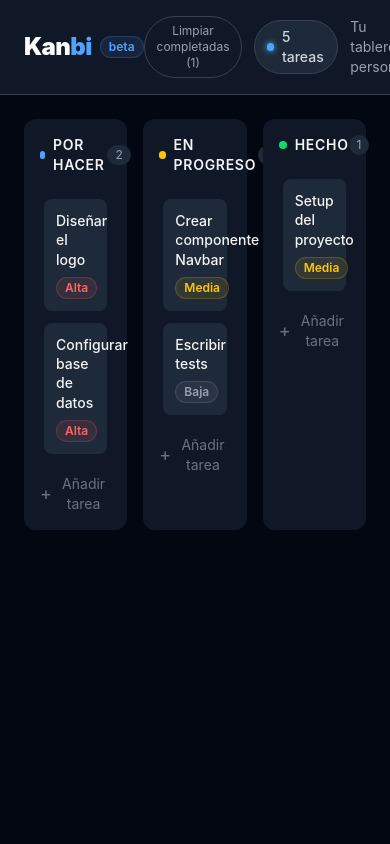
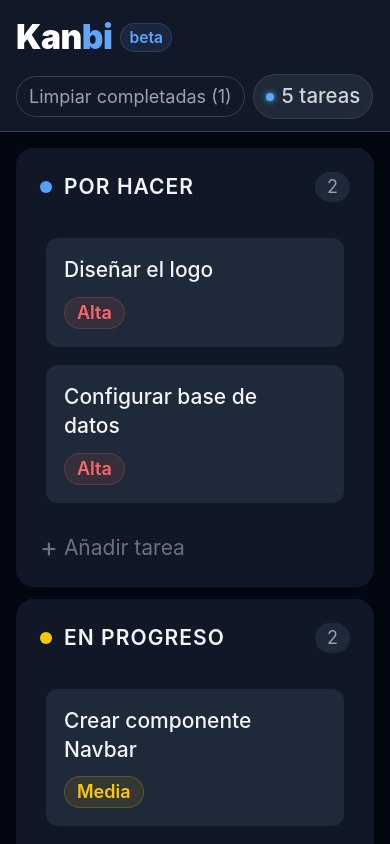
Before and after one commit to claramontano/kanbi, a React (Vite) app: page / in a window 390 px wide. Shown: the top 844 px of the page. Built offline with nearby package versions, Linux system fonts and the light colour scheme.

Commit message:
fix: single column layout on mobile

```diff
--- a/src/components/Board.jsx
+++ b/src/components/Board.jsx
@@ -39,13 +39,8 @@ function Board({ onTaskCountChange, onDoneCountChange, clearDone, onClearDoneDon
         localStorage.setItem('kanbi-tasks', JSON.stringify(tasks))
     }, [tasks])
 
-    useEffect(() => {
-        onTaskCountChange(tasks.length)
-    }, [tasks])
-
-    useEffect(() => {
-        onDoneCountChange(tasks.filter(t => t.column === 'done').length)
-    }, [tasks])
+    useEffect(() => { onTaskCountChange(tasks.length) }, [tasks])
+    useEffect(() => { onDoneCountChange(tasks.filter(t => t.column === 'done').length) }, [tasks])
 
     useEffect(() => {
         if (clearDone) {
@@ -53,6 +48,7 @@ function Board({ onTaskCountChange, onDoneCountChange, clearDone, onClearDoneDon
             onClearDoneDone()
         }
     }, [clearDone])
+
     function handleDragStart({ active }) {
         setActiveTask(tasks.find(t => t.id === active.id) || null)
     }
@@ -60,12 +56,10 @@ function Board({ onTaskCountChange, onDoneCountChange, clearDone, onClearDoneDon
     function handleDragEnd({ active, over }) {
         setActiveTask(null)
         if (!over) return
-
         const activeId = active.id
         const overId = over.id
         if (activeId === overId) return
 
-        // Soltado sobre una columna
         if (COLUMN_IDS.includes(overId)) {
             setTasks(prev => prev.map(t =>
                 t.id === activeId ? { ...t, column: overId } : t
@@ -73,23 +67,18 @@ function Board({ onTaskCountChange, onDoneCountChange, clearDone, onClearDoneDon
             return
         }
 
-        // Soltado sobre una tarjeta
         setTasks(prev => {
             const activeTask = prev.find(t => t.id === activeId)
             const overTask = prev.find(t => t.id === overId)
             if (!activeTask || !overTask) return prev
-
             const targetColumn = overTask.column
-
             const updated = prev.map(t =>
                 t.id === activeId ? { ...t, column: targetColumn } : t
             )
-
             const columnTasks = updated.filter(t => t.column === targetColumn)
             const oldIndex = columnTasks.findIndex(t => t.id === activeId)
             const newIndex = columnTasks.findIndex(t => t.id === overId)
             const reordered = arrayMove(columnTasks, oldIndex, newIndex)
-
             return [
                 ...updated.filter(t => t.column !== targetColumn),
                 ...reordered
@@ -112,8 +101,13 @@ function Board({ onTaskCountChange, onDoneCountChange, clearDone, onClearDoneDon
             onDragStart={handleDragStart}
             onDragEnd={handleDragEnd}
         >
-            <div className="p-6">
-                <div className="grid grid-cols-3 gap-4">
+            {/* Móvil: columnas apiladas | Desktop: 3 columnas en fila */}
+            <div style={{ padding: '16px' }}>
+                <div style={{
+                    display: 'grid',
+                    gridTemplateColumns: 'repeat(auto-fit, minmax(min(280px, 100%), 1fr))',
+                    gap: '12px',
+                }}>
                     {columns.map(column => (
                         <Column
                             key={column.id}
@@ -128,8 +122,17 @@ function Board({ onTaskCountChange, onDoneCountChange, clearDone, onClearDoneDon
 
             <DragOverlay>
                 {activeTask && (
-                    <div className="bg-gray-800 rounded-lg p-3 shadow-2xl ring-1 ring-blue-400/50 rotate-1">
-                        <p className="text-sm text-gray-100 font-medium">{activeTask.title}</p>
+                    <div style={{
+                        background: '#1f2937',
+                        borderRadius: '8px',
+                        padding: '12px',
+                        boxShadow: '0 25px 50px rgba(0,0,0,0.5)',
+                        outline: '1px solid rgba(96,165,250,0.4)',
+                        transform: 'rotate(1deg)',
+                    }}>
+                        <p style={{ fontSize: '14px', color: '#f3f4f6', fontWeight: 500 }}>
+                            {activeTask.title}
+                        </p>
                     </div>
                 )}
             </DragOverlay>
--- a/src/components/Navbar.jsx
+++ b/src/components/Navbar.jsx
@@ -1,31 +1,63 @@
 function Navbar({ taskCount, doneCount, onClearDone }) {
     return (
-        <nav className="bg-gray-900 border-b border-gray-700 px-6 py-4 flex items-center justify-between">
-            <div className="flex items-center gap-2">
-                <span className="text-2xl font-black text-white tracking-tight">
-                    Kan<span className="text-blue-400">bi</span>
+        <nav style={{
+            background: '#111827',
+            borderBottom: '1px solid #374151',
+            padding: '12px 16px',
+            display: 'flex',
+            alignItems: 'center',
+            justifyContent: 'space-between',
+            gap: '12px',
+            flexWrap: 'wrap',
+        }}>
+            {/* Logo */}
+            <div style={{ display: 'flex', alignItems: 'center', gap: '8px', flexShrink: 0 }}>
+                <span style={{ fontSize: '1.4rem', fontWeight: 900, color: 'white', letterSpacing: '-0.5px' }}>
+                    Kan<span style={{ color: '#60a5fa' }}>bi</span>
                 </span>
-                <span className="text-xs bg-blue-400/10 text-blue-400 border border-blue-400/20 rounded-full px-2 py-0.5 font-semibold">
-                    beta
-                </span>
+                <span style={{
+                    fontSize: '0.65rem', background: 'rgba(96,165,250,0.1)',
+                    color: '#60a5fa', border: '1px solid rgba(96,165,250,0.2)',
+                    borderRadius: '999px', padding: '2px 8px', fontWeight: 600
+                }}>beta</span>
             </div>
 
-            <div className="flex items-center gap-3">
+            {/* Controles */}
+            <div style={{ display: 'flex', alignItems: 'center', gap: '8px', flexWrap: 'wrap' }}>
                 {doneCount > 0 && (
                     <button
                         onClick={onClearDone}
-                        className="text-xs text-gray-400 hover:text-red-400 border border-gray-700 hover:border-red-400/30 rounded-full px-3 py-1.5 transition-all"
+                        style={{
+                            fontSize: '0.75rem', color: '#9ca3af',
+                            border: '1px solid #374151', borderRadius: '999px',
+                            padding: '6px 12px', background: 'transparent',
+                            cursor: 'pointer', whiteSpace: 'nowrap',
+                            transition: 'color 0.2s, border-color 0.2s',
+                        }}
+                        onMouseEnter={e => { e.target.style.color = '#f87171'; e.target.style.borderColor = 'rgba(248,113,113,0.3)' }}
+                        onMouseLeave={e => { e.target.style.color = '#9ca3af'; e.target.style.borderColor = '#374151' }}
                     >
                         Limpiar completadas ({doneCount})
                     </button>
                 )}
-                <div className="flex items-center gap-2 bg-gray-800 rounded-full px-3 py-1.5 border border-gray-700">
-                    <span className="w-2 h-2 rounded-full bg-blue-400 shadow-[0_0_6px_#38bdf8]"></span>
-                    <span className="text-sm text-gray-300 font-medium">
+
+                <div style={{
+                    display: 'flex', alignItems: 'center', gap: '8px',
+                    background: '#1f2937', borderRadius: '999px',
+                    padding: '6px 12px', border: '1px solid #374151',
+                }}>
+                    <span style={{
+                        width: '8px', height: '8px', borderRadius: '50%',
+                        background: '#60a5fa', boxShadow: '0 0 6px #38bdf8', flexShrink: 0,
+                    }}></span>
+                    <span style={{ fontSize: '0.85rem', color: '#d1d5db', fontWeight: 500, whiteSpace: 'nowrap' }}>
                         {taskCount} {taskCount === 1 ? 'tarea' : 'tareas'}
                     </span>
                 </div>
-                <span className="text-sm text-gray-400">Tu tablero personal</span>
+
+                <span style={{ fontSize: '0.8rem', color: '#6b7280', display: 'none' }} className="navbar-subtitle">
+                    Tu tablero personal
+                </span>
             </div>
         </nav>
     )
--- a/src/index.css
+++ b/src/index.css
@@ -1 +1,21 @@
 @import "tailwindcss";
+
+*,
+*::before,
+*::after {
+    box-sizing: border-box;
+}
+
+html,
+body,
+#root {
+    max-width: 100%;
+    overflow-x: hidden;
+    font-size: 24px;
+}
+
+@media (min-width: 600px) {
+    .navbar-subtitle {
+        display: inline !important;
+    }
+}
```
